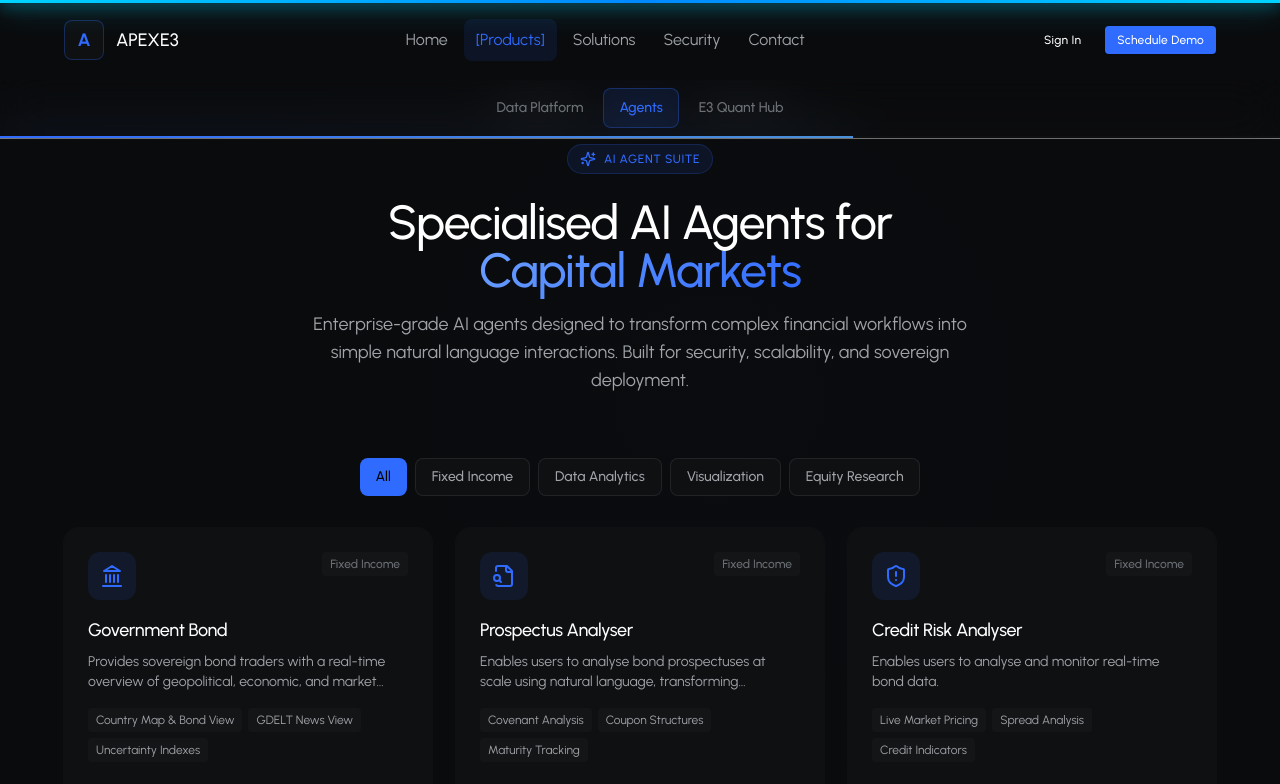
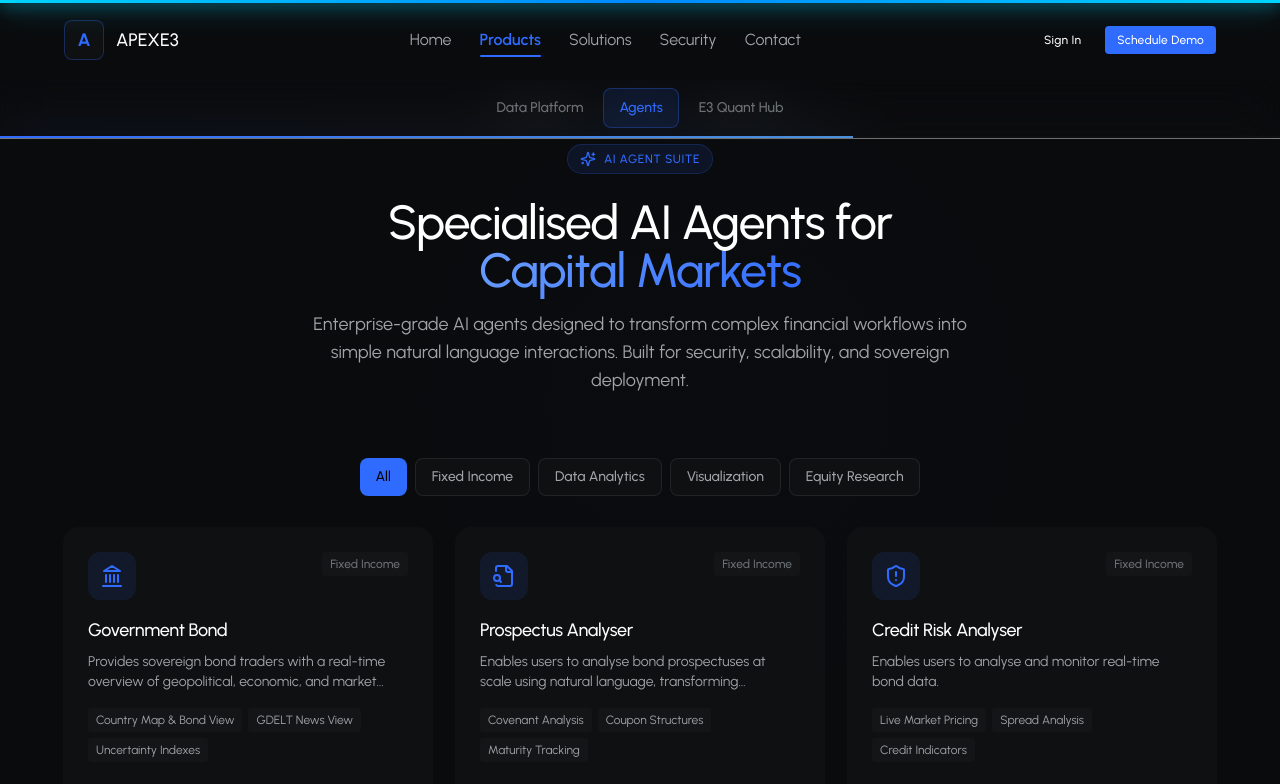
Before and after one commit to george-apex/website, a Next.js app: page /agents in a window 1280 px wide. Shown: the top 784 px of the page. Built offline with nearby package versions, Linux system fonts and the light colour scheme.

Commit message:
Replace ASCII brackets with professional underline indicator

```diff
--- a/components/layout/Navbar.tsx
+++ b/components/layout/Navbar.tsx
@@ -201,13 +201,18 @@ export function Navbar() {
                     >
                       <button
                         className={cn(
-                          'flex items-center gap-1 px-3 py-2 text-body-sm rounded-lg transition-all font-mono',
+                          'flex items-center gap-1 px-3 py-2 text-body-sm rounded-lg transition-all',
                           isActive
-                            ? 'text-accent bg-accent/10'
+                            ? 'text-accent font-semibold'
                             : 'text-content-secondary hover:text-content-primary hover:bg-surface-800/50'
                         )}
                       >
-                        {isHovered || isActive ? `[${link.label}]` : link.label}
+                        <span className="relative">
+                          {link.label}
+                          {(isHovered || isActive) && (
+                            <span className="absolute -bottom-1 left-0 right-0 h-0.5 bg-accent rounded-full" />
+                          )}
+                        </span>
                       </button>
                     </div>
                   )
@@ -218,15 +223,20 @@ export function Navbar() {
                     key={link.label}
                     href={link.href || '#'}
                     className={cn(
-                      'px-3 py-2 text-body-sm rounded-lg transition-all font-mono',
+                      'px-3 py-2 text-body-sm rounded-lg transition-all',
                       isActive
-                        ? 'text-accent bg-accent/10'
+                        ? 'text-accent font-semibold'
                         : 'text-content-secondary hover:text-content-primary hover:bg-surface-800/50'
                     )}
                     onMouseEnter={() => setHoveredParent(link.label)}
                     onMouseLeave={() => setHoveredParent(null)}
                   >
-                    {isHovered || isActive ? `[${link.label}]` : link.label}
+                    <span className="relative">
+                      {link.label}
+                      {(isHovered || isActive) && (
+                        <span className="absolute -bottom-1 left-0 right-0 h-0.5 bg-accent rounded-full" />
+                      )}
+                    </span>
                   </Link>
                 )
               })}
@@ -301,14 +311,19 @@ export function Navbar() {
                         {hasSubTabs ? (
                           <button
                             className={cn(
-                              'w-full flex items-center justify-between py-3 px-4 text-body-lg rounded-card transition-colors font-mono',
+                              'w-full flex items-center justify-between py-3 px-4 text-body-lg rounded-card transition-colors',
                               isActive
-                                ? 'text-accent bg-accent/10'
+                                ? 'text-accent font-semibold'
                                 : 'text-content-secondary hover:text-accent hover:bg-surface-700'
                             )}
                             onClick={() => setOpenDropdown(isExpanded ? null : link.label)}
                           >
-                            {isActive ? `[${link.label}]` : link.label}
+                            <span className="relative">
+                              {link.label}
+                              {isActive && (
+                                <span className="absolute -bottom-1 left-0 right-0 h-0.5 bg-accent rounded-full" />
+                              )}
+                            </span>
                             <ChevronDown className={cn(
                               'w-4 h-4 transition-transform duration-200',
                               isExpanded && 'rotate-180'
@@ -318,14 +333,19 @@ export function Navbar() {
                           <Link
                             href={link.href || '#'}
                             className={cn(
-                              'block py-3 px-4 text-body-lg rounded-card transition-colors font-mono',
+                              'block py-3 px-4 text-body-lg rounded-card transition-colors',
                               isActive
-                                ? 'text-accent bg-accent/10'
+                                ? 'text-accent font-semibold'
                                 : 'text-content-secondary hover:text-accent hover:bg-surface-700'
                             )}
                             onClick={() => setIsMobileMenuOpen(false)}
                           >
-                            {isActive ? `[${link.label}]` : link.label}
+                            <span className="relative">
+                              {link.label}
+                              {isActive && (
+                                <span className="absolute -bottom-1 left-0 right-0 h-0.5 bg-accent rounded-full" />
+                              )}
+                            </span>
                           </Link>
                         )}
                       </motion.div>
```
